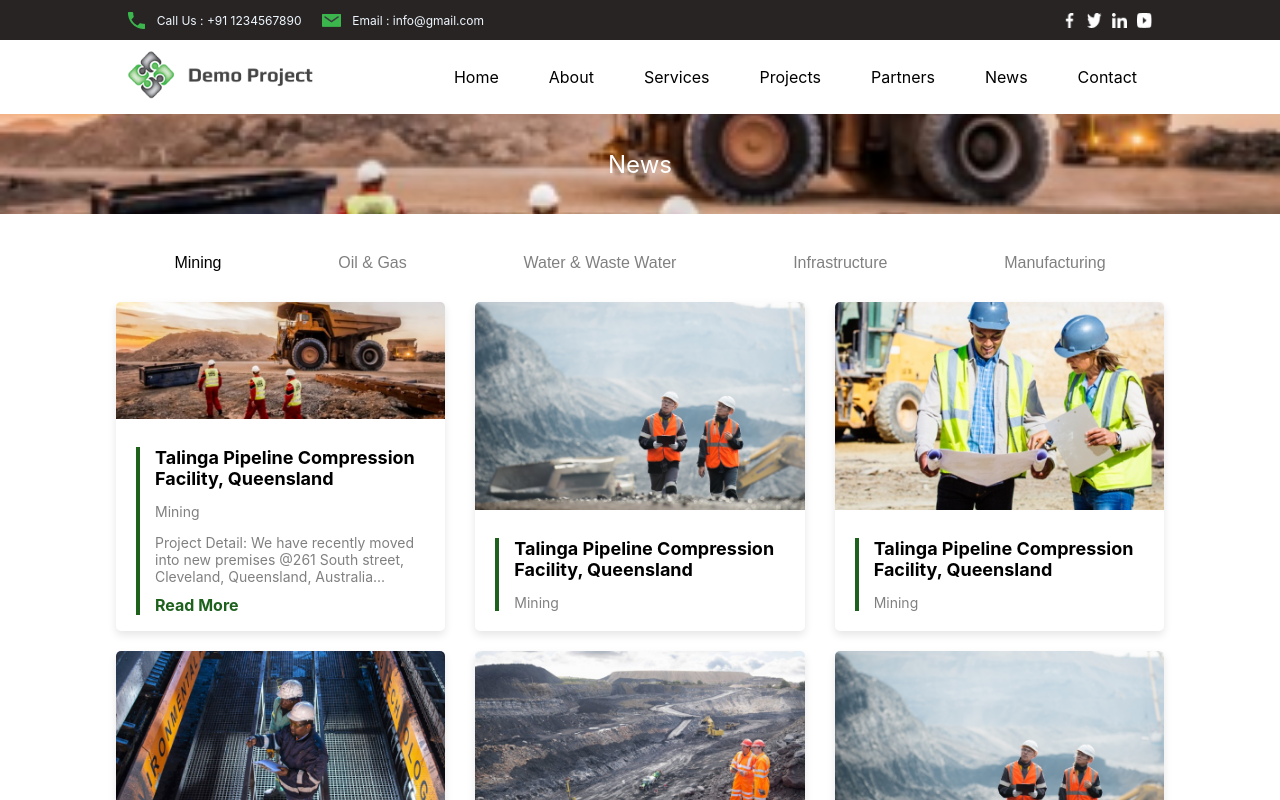
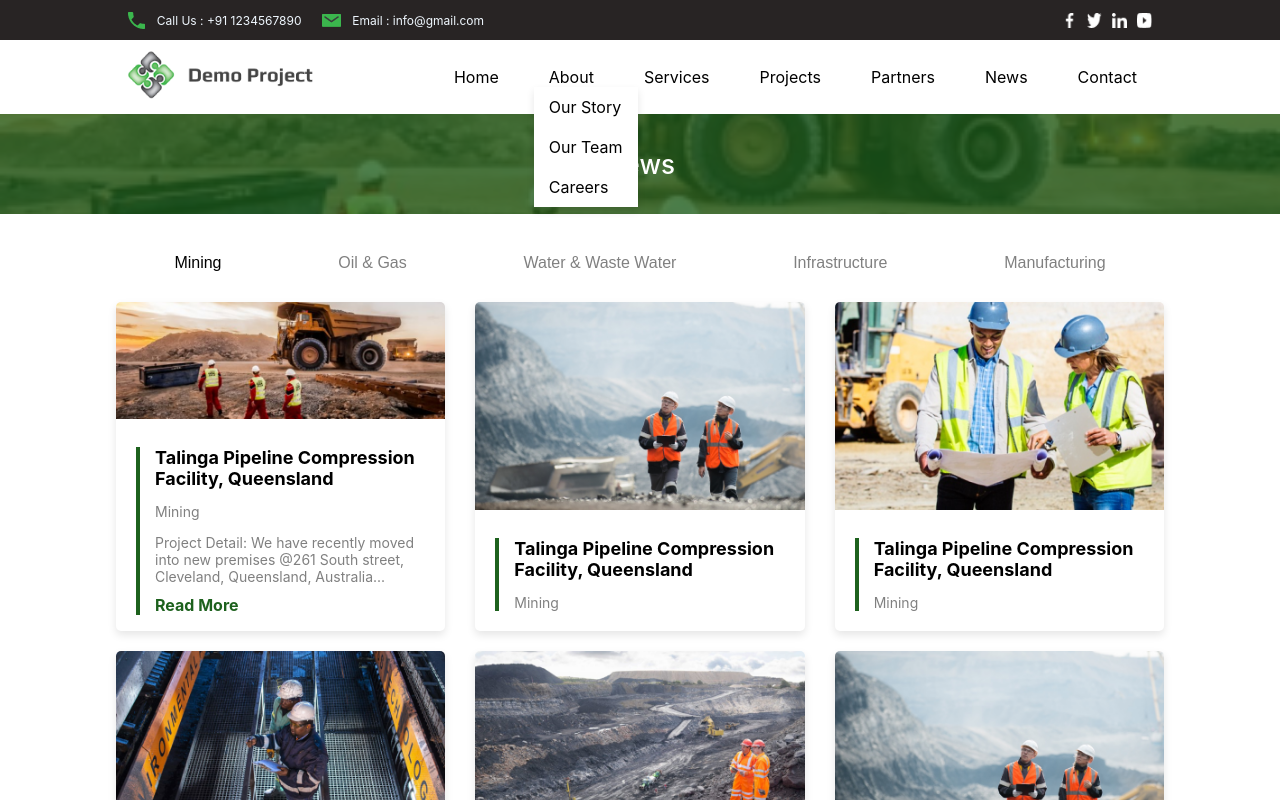
Before and after one commit to amaansodagar786/practical, a React (Create React App) app: page / in a window 1280 px wide. Both pictures are taken after a click on the link "About". Shown: the top 800 px of the page. Built offline with nearby package versions, Linux system fonts and the light colour scheme.

Commit message:
FINAL COMMIT

```diff
--- a/src/Componants/Footer/Footer.jsx
+++ b/src/Componants/Footer/Footer.jsx
@@ -42,13 +42,20 @@ const Footer = () => {
                         <p><img src={call} alt="Call" /> +61 424 670 940</p>
                         <p><img src={Email} alt="Email" /> info@loremipsum.com.au</p>
                         <p><img src={Loc} alt="Location" /> Office 261 South Street, Cleveland, Queensland, Australia</p>
+
+                    </div>
+                    <div className="contact">
+
+                        <button type="button">Contact Us</button>
                     <div className="socialicons">
+
                         <img src={Fb} alt="Facebook" />
                         <img src={Linkedin} alt="LinkedIn" />
                         <img src={Twitter} alt="Twitter" />
                         <img src={Youtube} alt="YouTube" />
                     </div>
                     </div>
+
                 </div>
 
             </div>
--- a/src/Componants/Footer/Footer.scss
+++ b/src/Componants/Footer/Footer.scss
@@ -1,11 +1,11 @@
-.mainfooter
-{    background-color: #181515e1;
+.mainfooter {
+  background-color: #181515e1;
 
 
 
-.footer {
+  .footer {
     // background-color: #282424;
-    width: 87%;
+    width: 80%;
     margin: 10px auto;
     color: white;
     padding: 20px 0;
@@ -76,6 +76,24 @@
           }
         }
 
+
+      }
+      .contact {
+        flex: 1;
+        display: flex;
+        flex-direction: column;
+        align-items: center;
+        margin-top: 20px;
+        margin-left: 10px;
+
+        button {
+          margin-bottom: 20px;
+          padding: 7px;
+          color: white;
+          background-color: rgb(30, 159, 30);
+          border: none;
+        }
+
         .socialicons {
           display: flex;
           gap: 10px;
@@ -83,7 +101,12 @@
           img {
             width: 15px;
             height: 15px;
+
+            &:hover {
+              transform: scale(1.2);
+            }
           }
+
         }
       }
     }
@@ -151,7 +174,8 @@
 
           p {
             font-size: 12px;
-            justify-content: center; /* Center the content horizontally */
+            justify-content: center;
+
             margin-bottom: 8px;
 
             img {
@@ -162,7 +186,8 @@
           }
 
           .socialicons {
-            justify-content: center; /* Center the social icons */
+            justify-content: center;
+
             gap: 8px;
 
             img {
--- a/src/Componants/Header/Header.jsx
+++ b/src/Componants/Header/Header.jsx
@@ -5,9 +5,19 @@ import Logo from '../../Assets/ReactJs_Practical_assets/logo.png';
 
 const Header = () => {
   const [menuOpen, setMenuOpen] = useState(false);
+  const [aboutDropdownOpen, setAboutDropdownOpen] = useState(false);
+  const [servicesDropdownOpen, setServicesDropdownOpen] = useState(false);
 
   const toggleMenu = () => {
     setMenuOpen(!menuOpen);
+  };
+
+  const toggleAboutDropdown = () => {
+    setAboutDropdownOpen(!aboutDropdownOpen);
+  };
+
+  const toggleServicesDropdown = () => {
+    setServicesDropdownOpen(!servicesDropdownOpen);
   };
 
   return (
@@ -20,8 +30,26 @@ const Header = () => {
           <div className='navlinks'>
             <ul className={menuOpen ? 'nav-active' : ''}>
               <li><a href='#'>Home</a></li>
-              <li><a href='#'>About</a></li>
-              <li><a href='#'>Services</a></li>
+              <li>
+                <a href='#' onClick={toggleAboutDropdown}>About</a>
+                {aboutDropdownOpen && (
+                  <ul className='dropdown'>
+                    <li><a href='#'>Our Story</a></li>
+                    <li><a href='#'>Our Team</a></li>
+                    <li><a href='#'>Careers</a></li>
+                  </ul>
+                )}
+              </li>
+              <li>
+                <a href='#' onClick={toggleServicesDropdown}>Services</a>
+                {servicesDropdownOpen && (
+                  <ul className='dropdown'>
+                    <li><a href='#'>Consulting</a></li>
+                    <li><a href='#'>Development</a></li>
+                    <li><a href='#'>Design</a></li>
+                  </ul>
+                )}
+              </li>
               <li><a href='#'>Projects</a></li>
               <li><a href='#'>Partners</a></li>
               <li><a href='#'>News</a></li>
--- a/src/Componants/Header/Header.scss
+++ b/src/Componants/Header/Header.scss
@@ -25,6 +25,7 @@
         margin: 0;
 
         li {
+          position: relative;
           margin-left: 20px;
 
           a {
@@ -35,6 +36,37 @@
             &:hover {
               background-color: #36853ecd;
             }
+          }
+
+          .dropdown {
+            display: none;
+            position: absolute;
+            top: 100%;
+            left: 0;
+            background-color: white;
+            box-shadow: 0 4px 8px rgba(0, 0, 0, 0.1);
+            list-style: none;
+            padding: 0;
+            margin: 0;
+
+            li {
+              margin: 0;
+
+              a {
+                padding: 10px 15px;
+                display: block;
+                width: 69%;
+                white-space: nowrap;
+
+                &:hover {
+                  background-color: #f4f4f4;
+                }
+              }
+            }
+          }
+
+         .dropdown {
+            display: block;
           }
         }
 
@@ -52,13 +84,6 @@
   }
 
   @media (max-width: 500px) {
-
-    .mainnav {
-      background-color: white;
-      position: sticky;
-      top: 0;
-      z-index: 1000;
-    }
     .mainheader {
       .navlinks {
         ul {
@@ -80,6 +105,17 @@
               text-align: center;
               padding: 15px 0;
             }
+
+            .dropdown {
+              position: static;
+              box-shadow: none;
+
+              li {
+                a {
+                  padding: 10px 20px;
+                }
+              }
+            }
           }
         }
 
--- a/src/Componants/Home/Home.jsx
+++ b/src/Componants/Home/Home.jsx
@@ -10,7 +10,8 @@ const Home = () => {
     return (
         <>
             <div className='Homenews'>
-                <p>News</p>
+
+                <div className='overlay'>News</div>
             </div>
             <div className="maindiv">
                 <div className='news-sections'>
--- a/src/Componants/Home/Home.scss
+++ b/src/Componants/Home/Home.scss
@@ -1,13 +1,28 @@
 .Homenews {
-    background: rgba(29, 97, 29, 0.716) url('../../Assets/ReactJs_Practical_assets/Mask Group.png') no-repeat center center;
+    background: url('../../Assets/ReactJs_Practical_assets/Mask Group.png') no-repeat center center;
     background-size: cover;
     height: 100px;
+   position: relative;
+   width: 100%;
+
+   .overlay{
+    background-color: #1d611dc2;
+    position: absolute;
+    top: 0;
+    left: 0;
+    width: 100%;
+    height: 100%;
     display: flex;
     justify-content: center;
     align-items: center;
+    font-size: 26px;
+    font-weight: 500;
     color: white;
-    font-size: 24px;
-    text-align: center;
+    z-index: 9;
+   }
+
+
+
 }
 
 .maindiv {
```
Lines whose indentation alone changed are shown as unchanged.
